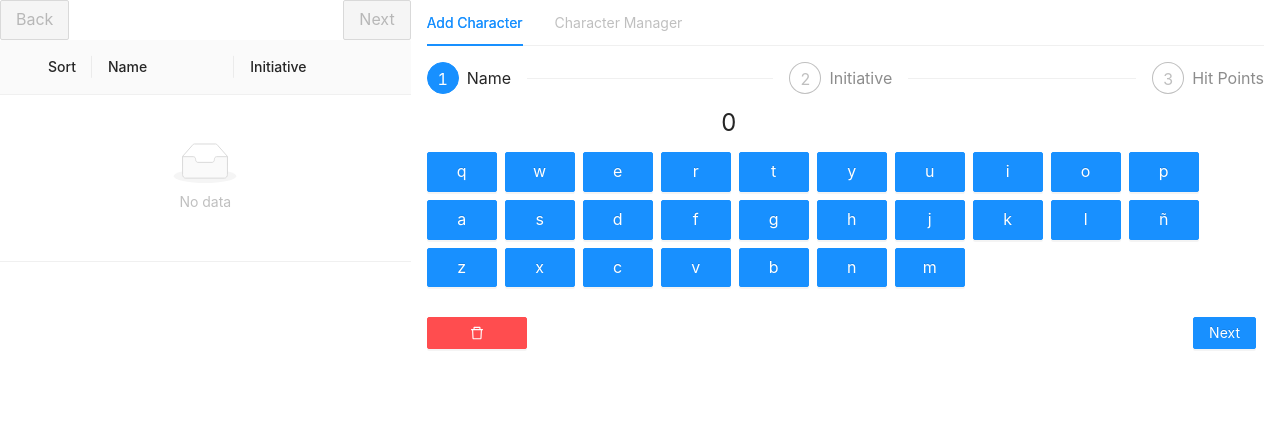
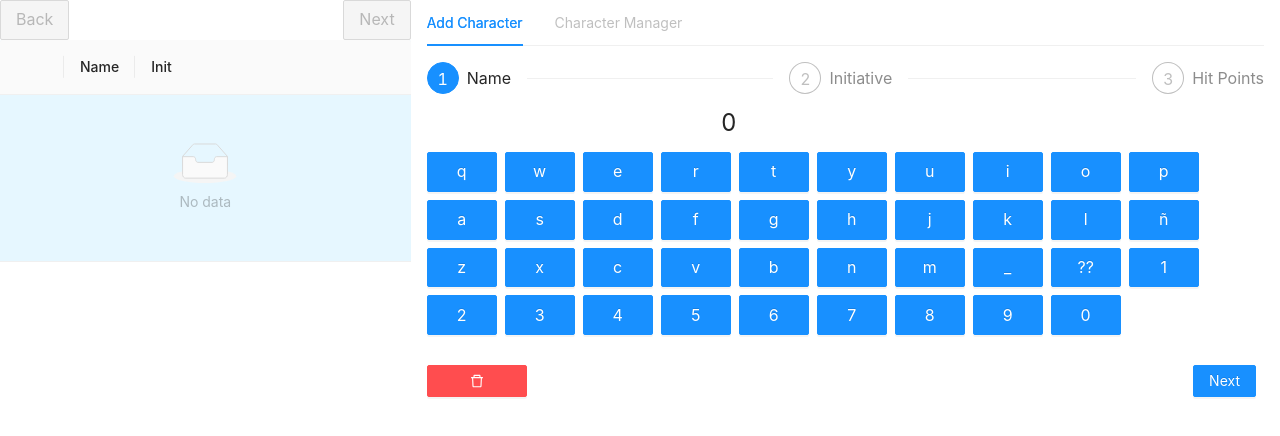
Before and after one commit to santiagoclv/dnd-combat-tracker, a React (Create React App) app: page / in a window 1280 px wide. Shown: the top 436 px of the page. Built offline with nearby package versions, Linux system fonts and the light colour scheme.

Commit message:
Bug fix list order

```diff
--- a/src/App.css
+++ b/src/App.css
@@ -57,3 +57,7 @@ body, html {
 .row-dragging .drag-visible {
     visibility: visible;
 }
+
+tr:first-child {
+    background-color: #e6f7ff;
+}
--- a/src/App.js
+++ b/src/App.js
@@ -7,31 +7,21 @@ import HitPointsConditionsManager from './HitPointsConditionsManager';
 
 const { TabPane } = Tabs;
 
-const initialState = { initiatives: [], initiatives_position: 0, selected: null, inputInitiative: 0, inputName: '', inputHitpoints: 0 };
+const initialState = { initiatives: [], selected: null, inputInitiative: 0, inputName: '', inputHitpoints: 0 };
 
 function reducer(state, action) {
     switch (action.type) {
         case 'addInitiative': {
-            const index = state.initiatives.findIndex(initiative => initiative.value <= state.inputInitiative);
             const initiative = {
                 value: state.inputInitiative ?? 0,
-                name: state.inputName,
+                name: state.inputName ?? '',
                 hitpoints: state.inputHitpoints,
                 id: Date.now(),
                 monster: action.monster,
                 conditions: []
             };
-            if (index === -1) {
-                const initiatives = [initiative, ...state.initiatives].sort((a, b) => b.value - a.value);
-                return { ...state, initiatives, inputInitiative: 0, inputName: '', inputHitpoints: 0 };
-            } else {
-                const initiatives = state.initiatives
-                    .slice(0, index)
-                    .concat(initiative)
-                    .concat(state.initiatives.slice(index))
-                    .sort((a, b) => b.value - a.value);
-                return { ...state, initiatives, inputInitiative: 0, inputName: '', inputHitpoints: 0 };
-            }
+            const initiatives = [...state.initiatives, initiative].sort((a, b) => b.value - a.value);
+            return { ...state, initiatives, inputInitiative: 0, inputName: '', inputHitpoints: 0 };
         }
         case 'sortInitiatives': {
             return { ...state, initiatives: action.initiatives };
@@ -66,15 +56,15 @@ function reducer(state, action) {
             return { ...state, inputInitiative: -state.inputInitiative };
         }
         case 'next': {
-            return { ...state, initiatives_position: (state.initiatives_position + 1) % state.initiatives.length };
+            return {
+                ...state,
+                initiatives: state.initiatives.slice(1).concat(state.initiatives.slice(0, 1))
+            };
         }
         case 'back': {
             return {
                 ...state,
-                initiatives_position:
-                    state.initiatives_position === 0
-                        ? state.initiatives.length - 1
-                        : state.initiatives_position - 1
+                initiatives: state.initiatives.slice(-1).concat(state.initiatives.slice(0, -1))
             };
         }
         case 'select': {
--- a/src/CharactersList/index.js
+++ b/src/CharactersList/index.js
@@ -1,43 +1,40 @@
 import React, {useMemo} from 'react';
-import { Table, Tag } from 'antd';
+import { Table, Tag, Modal, Row, Col, Button } from 'antd';
 import { sortableContainer, sortableElement, sortableHandle, arrayMove } from 'react-sortable-hoc';
 
-import { MenuOutlined } from '@ant-design/icons';
-import { Row, Col, Button } from 'antd';
+import { DeleteOutlined, MenuOutlined } from '@ant-design/icons';
+
+
+const { confirm } = Modal;
 
 const DragHandle = sortableHandle(() => (
-    <MenuOutlined style={{ cursor: 'pointer', color: '#999' }} />
+    <MenuOutlined style={{ width: '15px' ,cursor: 'pointer', color: '#999' }} />
 ));
 
 const SortableItem = sortableElement(props => <tr {...props} />);
 const SortableContainer = sortableContainer(props => <tbody {...props} />);
 
 
-const CharacterList = ({ state: { initiatives: initiativesRaw, initiatives_position }, dispatch, wider }) => {
-    const initiatives = initiativesRaw
-                        .slice(initiatives_position)
-                        .concat(
-                            initiativesRaw
-                                .slice(0, initiatives_position)
-                        );
+const CharacterList = ({ state: { initiatives }, dispatch, wider }) => {
 
     const columns = useMemo(() => {
         const fields = [
             {
-                title: 'Sort',
                 dataIndex: 'sort',
-                width: 30,
+                width: 15,
                 className: 'drag-visible',
                 render: () => <DragHandle />,
             },
             {
                 title: 'Name',
-                dataIndex: 'name',
-                key: 'name',
+                width: '50px',
                 className: 'drag-visible',
+                render: ({name, monster}) => (
+                    <span style={{ fontWeight: 500 , color: monster ? 'red' : 'green'  }}>{name}</span>
+                )
             },
             {
-                title: 'Initiative',
+                title: 'Init',
                 key: 'value',
                 dataIndex: 'value',
             }
@@ -46,29 +43,36 @@ const CharacterList = ({ state: { initiatives: initiativesRaw, initiatives_posit
         if(wider){
             fields.push({
                 title: 'HP',
-                dataIndex: 'hitpoints',
-                key: 'hitpoints',
+                render: ({hitpoints, monster}) => (
+                    <span style={{ fontWeight: 500 , color: hitpoints > 0 || !monster ? 'green' : 'red'}}>{hitpoints}</span>
+                )
             });
             fields.push({
                 title: 'Conditions',
                 dataIndex: 'conditions',
                 key: 'conditions',
                 render: tags => (
-                    <span>
+                    <div style={{ display: 'flex', flexDirection: 'column'}}>
                       {tags.map( ({color, condition}) => (
                           <Tag color={color} key={condition}>
                             {condition}
                           </Tag>
                         ))}
-                    </span>
+                    </div>
                   ),
             });
             fields.push({
-                title: 'Action',
                 key: 'id',
-                dataIndex: 'id',
-                render: id => (
-                  <a onClick={() => dispatch({ type: 'removeInitiative', value: id})}>Delete</a>
+                render: ({id, name}) => (
+                  <DeleteOutlined onClick={() => {
+                    confirm({
+                        title: `Do you Want to delete ${name ?? ''}?`,
+                        icon: null,
+                        onOk() {
+                            dispatch({ type: 'removeInitiative', value: id});
+                        },
+                      });
+                    }} />
                 ),
               },);
         }
@@ -77,9 +81,8 @@ const CharacterList = ({ state: { initiatives: initiativesRaw, initiatives_posit
 
     const onSortEnd = ({ oldIndex, newIndex }) => {
         if (oldIndex !== newIndex) {
-            const newData = arrayMove([].concat(initiativesRaw), oldIndex, newIndex).filter(el => !!el);
-            console.log('Sorted items: ', newData);
-            dispatch({ type: "sortInitiatives", initiatives: newData });
+            const newInitiatives = arrayMove([].concat(initiatives), oldIndex, newIndex).filter(el => !!el);
+            dispatch({ type: "sortInitiatives", initiatives: newInitiatives });
         }
     };
 
@@ -105,7 +108,7 @@ const CharacterList = ({ state: { initiatives: initiativesRaw, initiatives_posit
                         size="large"
                         style={{ maxWidth: '150px', height: '100%' }}
                         type="primary"
-                        disabled={initiativesRaw.length < 2}
+                        disabled={initiatives.length < 2}
                         onClick={() => dispatch({ type: "back" })} >
                         Back
                      </Button>
@@ -115,13 +118,14 @@ const CharacterList = ({ state: { initiatives: initiativesRaw, initiatives_posit
                         size="large"
                         style={{ maxWidth: '150px', height: '100%' }}
                         type="primary"
-                        disabled={initiativesRaw.length < 2}
+                        disabled={initiatives.length < 2}
                         onClick={() => dispatch({ type: "next" })} >
                         Next
                          </Button>
                 </Col>
             </Row>
             <Table
+                style={{ maxHeight: 'calc(100vh - 40px)', overflow: 'scroll', overflowX: 'hidden' }}
                 pagination={false}
                 dataSource={initiatives}
                 columns={columns}
@@ -142,38 +146,3 @@ const CharacterList = ({ state: { initiatives: initiativesRaw, initiatives_posit
     );
 }
 export default CharacterList;
-// export default function CharactersList({ state, dispatch, wider }) {
-//     return (
-//         <>
-//             <Menu style={{ maxHeight: 'calc(100vh - 40px)', overflow: 'scroll', overflowX: 'hidden' }} >
-//                 {state.initiatives
-//                     .slice(state.initiatives_position)
-//                     .concat(
-//                         state.initiatives
-//                             .slice(0, state.initiatives_position)
-//                     )
-//                     .map(({ value, name, id, hitpoints, monster }) => (
-//                         <Menu.Item
-//                             style={{ height: '50px' }}
-//                             key={id}
-//                             onClick={() => dispatch({ type: "select", value: id })}
-//                             icon={<Avatar size={50} style={{ fontSize: 25, fontWeight: 700, color: 'blue' }}>{value}</Avatar>}>
-//                             <Avatar
-//                                 size={50}
-//                                 style={{
-//                                     textAlign: 'end',
-//                                     fontSize: 25,
-//                                     fontWeight: 500,
-//                                     marginLeft: 20,
-//                                     color: 'white',
-//                                     backgroundColor: hitpoints > 0 ? 'green' : 'red'
-//                                 }}>
-//                                 {hitpoints}
-//                             </Avatar>
-//                             <span className="initiative">{name}</span>
-//                         </Menu.Item>
-//                     ))}
-//             </Menu>
-//         </>
-//     )
-// }
--- a/src/Name/index.js
+++ b/src/Name/index.js
@@ -30,6 +30,18 @@ const buttonLetters = [
     { value : "b", type: "writeInputName" },
     { value : "n", type: "writeInputName" },
     { value : "m", type: "writeInputName" },
+    { value : "_", type: "writeInputName" },
+    { value : "??", type: "writeInputName" },
+    { value : "1", type: "writeInputName" },
+    { value : "2", type: "writeInputName" },
+    { value : "3", type: "writeInputName" },
+    { value : "4", type: "writeInputName" },
+    { value : "5", type: "writeInputName" },
+    { value : "6", type: "writeInputName" },
+    { value : "7", type: "writeInputName" },
+    { value : "8", type: "writeInputName" },
+    { value : "9", type: "writeInputName" },
+    { value : "0", type: "writeInputName" },
 ];
 
 function Keyboard({dispatch, extraWords}) {
```
Also changed, not shown: src/HitPointsConditionsManager/index.js (+14 -15 lines).
